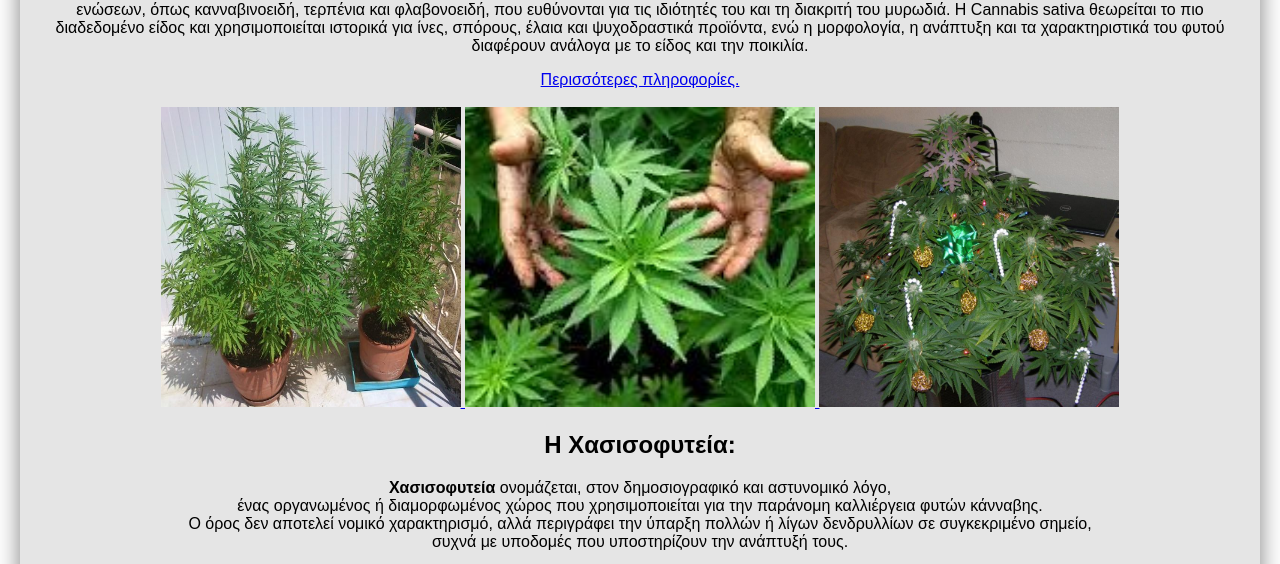
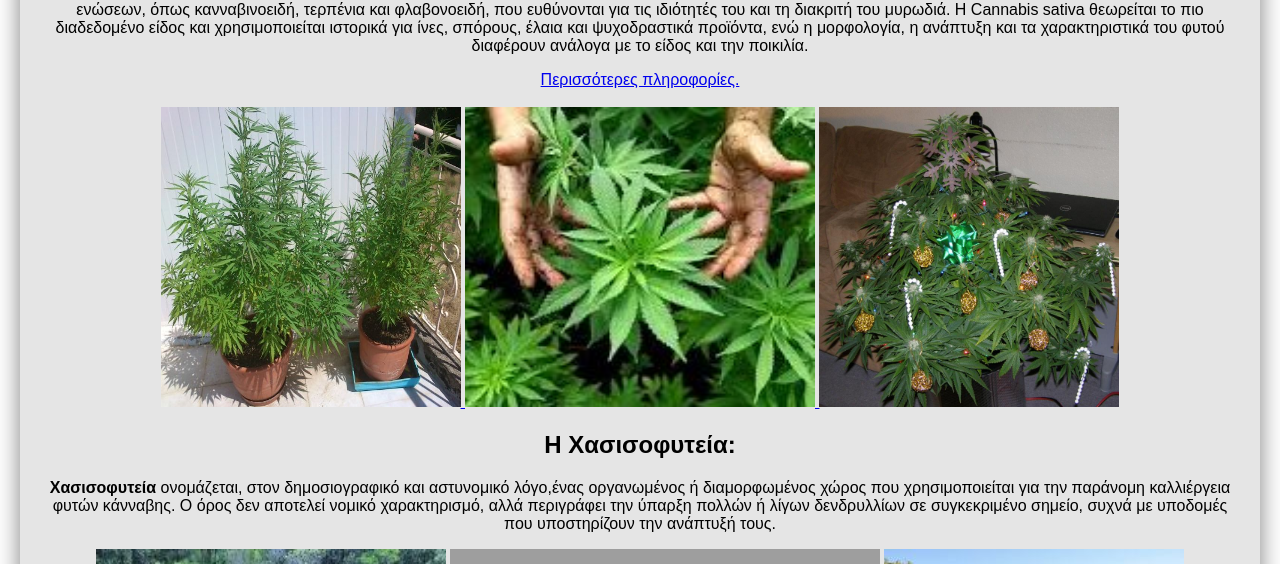
Before and after one commit to TheodoreFGYT/xasisi-website, a plain HTML site: page index.html in a window 1280 px wide. Shown: the part 161-725 px from the top of the page. Drawn offline with Linux system fonts and the light colour scheme; grey boxes are pictures that could not be loaded; a web font is replaced by a local one.

Commit message:
index.html

```diff
--- a/index.html
+++ b/index.html
@@ -60,7 +60,7 @@ box-shadow: 0 8px 24px rgba(0,0,0,0.5);}
 
 <h2>Η Χασισοφυτεία: </h2>
 
-<p> <b>Χασισοφυτεία </b>ονομάζεται, στον δημοσιογραφικό και αστυνομικό λόγο, <br>ένας οργανωμένος ή διαμορφωμένος χώρος που χρησιμοποιείται για την παράνομη καλλιέργεια φυτών κάνναβης. <br>Ο όρος δεν αποτελεί νομικό χαρακτηρισμό, αλλά περιγράφει την ύπαρξη πολλών ή λίγων δενδρυλλίων σε συγκεκριμένο σημείο, <br>συχνά με υποδομές που υποστηρίζουν την ανάπτυξή τους.</p>
+<p> <b>Χασισοφυτεία </b>ονομάζεται, στον δημοσιογραφικό και αστυνομικό λόγο,ένας οργανωμένος ή διαμορφωμένος χώρος που χρησιμοποιείται για την παράνομη καλλιέργεια φυτών κάνναβης. Ο όρος δεν αποτελεί νομικό χαρακτηρισμό, αλλά περιγράφει την ύπαρξη πολλών ή λίγων δενδρυλλίων σε συγκεκριμένο σημείο, συχνά με υποδομές που υποστηρίζουν την ανάπτυξή τους.</p>
 
 <a href="https://www.zarpanews.gr/megali-chasiofyteia-sta-chania-eichan-fytepsei-ta-dendryllia-dipla-se-faraggi-dyo-syllipseis-photos/">
 <img src="xasisofitia.jpg" height="250" width="350"> </a>
```
